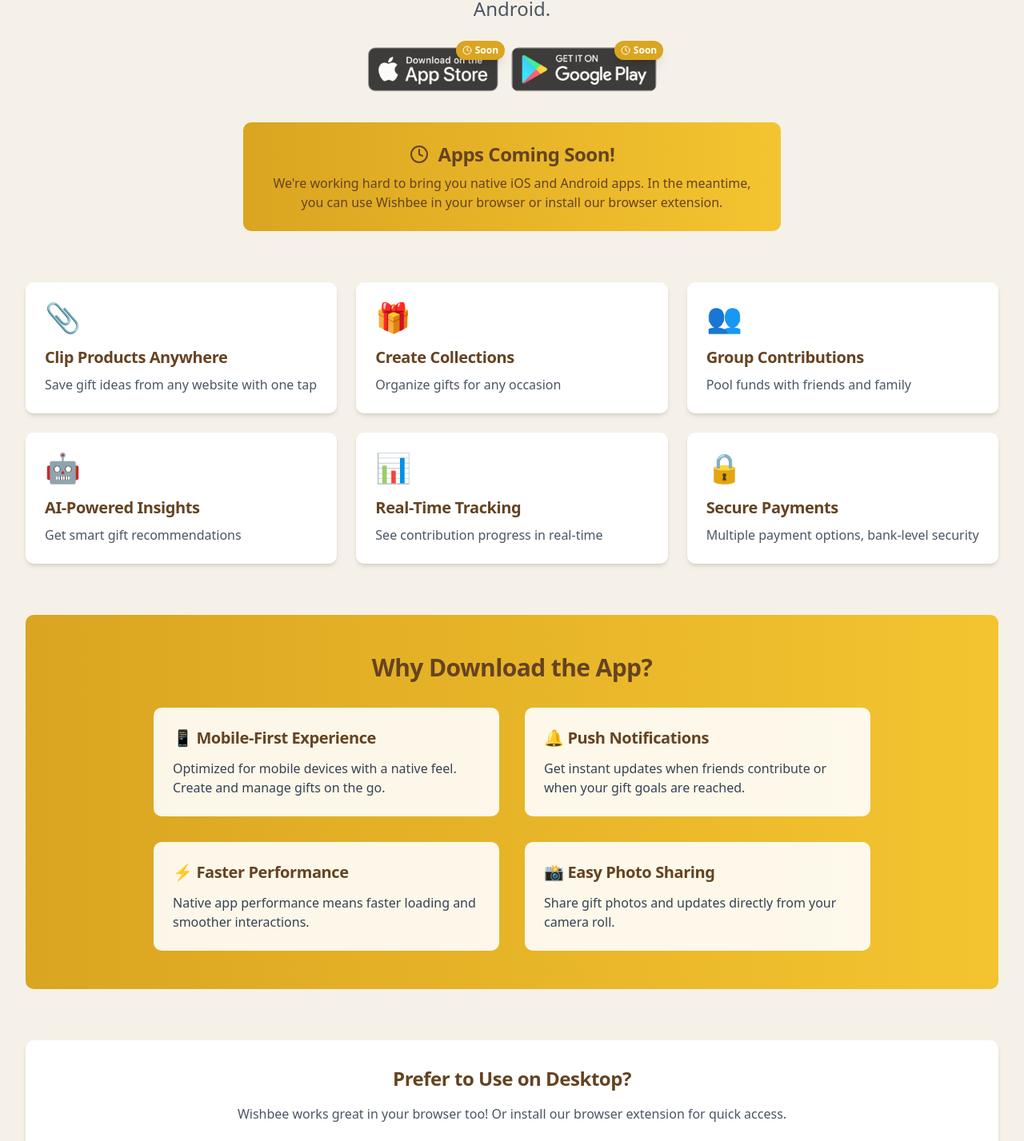
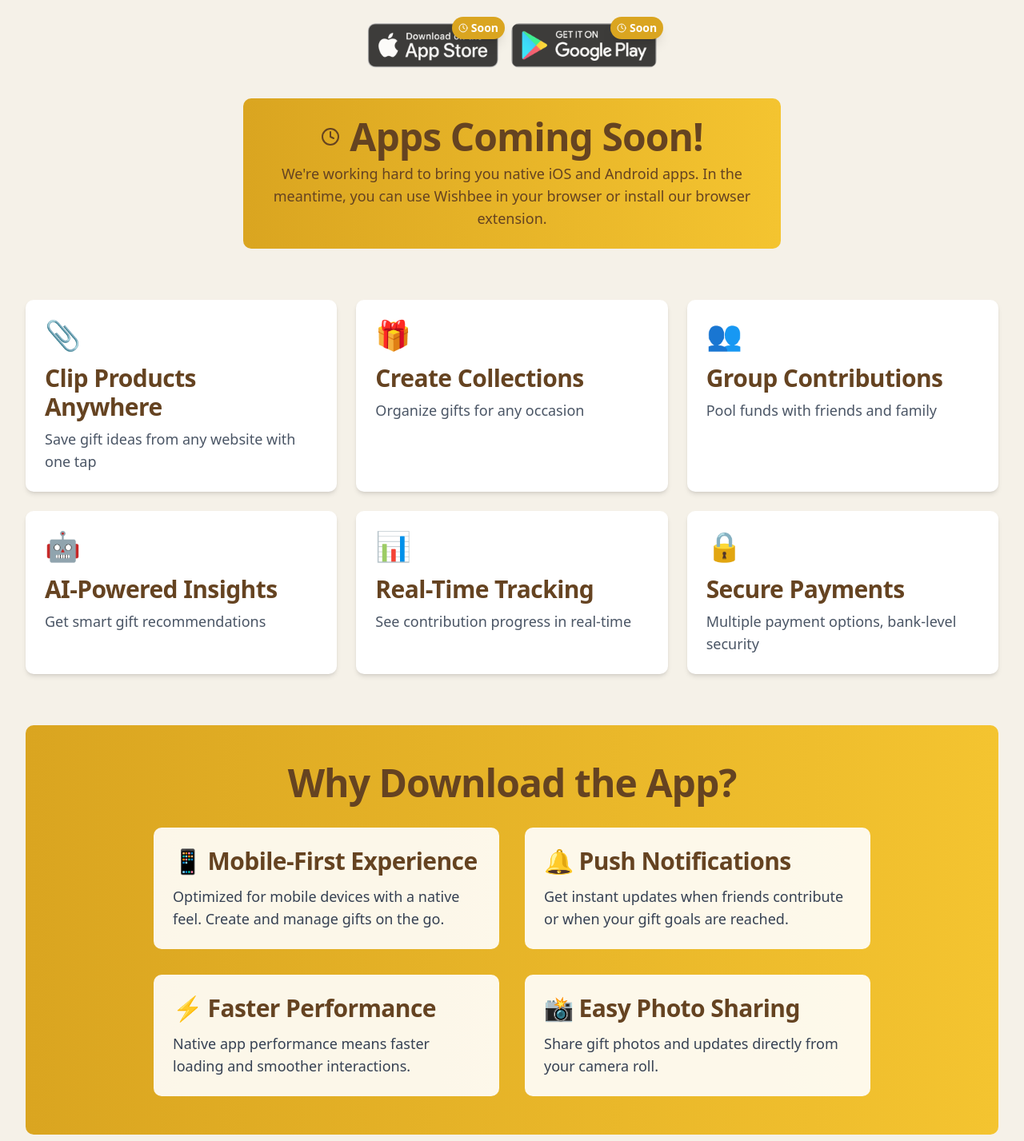
Before and after one commit to wishbeeai/Wishbeeai-Prod-Repo, a Next.js app: page /app-download in a window 1280 px wide. Shown: the part 373-1800 px from the top of the page at 80% size. Built offline with nearby package versions, Linux system fonts and the light colour scheme; no server answers.

Commit message:
Snapshot update 2026-01-03 20:36:28

```diff
--- a/app/app-download/page.tsx
+++ b/app/app-download/page.tsx
@@ -89,10 +89,10 @@ export default function AppDownloadPage() {
           <div className="inline-flex items-center justify-center w-20 h-20 rounded-full bg-gradient-to-r from-[#DAA520] to-[#F4C430] mb-6">
             <Smartphone className="w-10 h-10 text-[#654321]" />
           </div>
-          <h1 className="text-4xl sm:text-5xl md:text-6xl font-extrabold text-[#654321] mb-6">
+          <h1 className="text-xl sm:text-2xl md:text-4xl lg:text-5xl xl:text-6xl font-extrabold leading-[1.1] tracking-tight text-[#654321] mb-6">
             Get the Wishbee App
           </h1>
-          <p className="text-xl sm:text-2xl text-gray-600 max-w-3xl mx-auto mb-8">
+          <p className="text-xs sm:text-sm md:text-lg text-gray-600 max-w-3xl mx-auto mb-8">
             Take group gifting with you wherever you go. Available on iOS and Android.
           </p>
 
@@ -115,7 +115,7 @@ export default function AppDownloadPage() {
                   />
                 </button>
                 {!iosAvailable && (
-                  <div className="absolute -top-2 -right-2 bg-[#DAA520] text-white text-xs font-bold px-2 py-1 rounded-full flex items-center gap-1 shadow-lg">
+                  <div className="absolute -top-2 -right-2 bg-[#DAA520] text-white text-xs sm:text-sm font-bold px-2 py-1 rounded-full flex items-center gap-1 shadow-lg">
                     <Clock className="w-3 h-3" />
                     Soon
                   </div>
@@ -137,7 +137,7 @@ export default function AppDownloadPage() {
                   />
                 </button>
                 {!androidAvailable && (
-                  <div className="absolute -top-2 -right-2 bg-[#DAA520] text-white text-xs font-bold px-2 py-1 rounded-full flex items-center gap-1 shadow-lg">
+                  <div className="absolute -top-2 -right-2 bg-[#DAA520] text-white text-xs sm:text-sm font-bold px-2 py-1 rounded-full flex items-center gap-1 shadow-lg">
                     <Clock className="w-3 h-3" />
                     Soon
                   </div>
@@ -151,9 +151,9 @@ export default function AppDownloadPage() {
             <div className="bg-gradient-to-r from-[#DAA520] to-[#F4C430] rounded-lg p-6 max-w-2xl mx-auto mb-8">
               <div className="flex items-center gap-3 justify-center mb-2">
                 <Clock className="w-6 h-6 text-[#654321]" />
-                <h2 className="text-2xl font-bold text-[#654321]">Apps Coming Soon!</h2>
+                <h2 className="text-2xl sm:text-3xl md:text-4xl lg:text-5xl font-bold text-[#654321]">Apps Coming Soon!</h2>
               </div>
-              <p className="text-center text-[#654321]">
+              <p className="text-center text-xs sm:text-sm md:text-lg text-[#654321]">
                 We're working hard to bring you native iOS and Android apps.
                 In the meantime, you can use Wishbee in your browser or install our browser extension.
               </p>
@@ -165,7 +165,7 @@ export default function AppDownloadPage() {
             <div className="bg-white rounded-lg shadow-md p-4 max-w-md mx-auto mb-8">
               <div className="flex items-center gap-3">
                 <CheckCircle className="w-6 h-6 text-green-600" />
-                <p className="text-gray-700">
+                <p className="text-xs sm:text-sm md:text-lg text-gray-700">
                   We detected you're on {platform === "ios" ? "iOS" : "Android"}.
                   Click the button above to download!
                 </p>
@@ -179,37 +179,37 @@ export default function AppDownloadPage() {
           {features.map((feature, index) => (
             <div key={index} className="bg-white rounded-lg shadow-md p-6 hover:shadow-lg transition-shadow">
               <div className="text-4xl mb-4">{feature.icon}</div>
-              <h3 className="text-xl font-bold text-[#654321] mb-2">{feature.title}</h3>
-              <p className="text-gray-600">{feature.description}</p>
+              <h3 className="text-base sm:text-lg md:text-xl lg:text-2xl xl:text-3xl font-semibold text-[#654321] mb-2">{feature.title}</h3>
+              <p className="text-xs sm:text-sm md:text-lg text-gray-600">{feature.description}</p>
             </div>
           ))}
         </div>
 
         {/* Why Download Section */}
         <div className="bg-gradient-to-r from-[#DAA520] to-[#F4C430] rounded-lg p-8 md:p-12 mb-16">
-          <h2 className="text-3xl font-bold text-[#654321] text-center mb-8">Why Download the App?</h2>
+          <h2 className="text-2xl sm:text-3xl md:text-4xl lg:text-5xl font-bold text-[#654321] text-center mb-8">Why Download the App?</h2>
           <div className="grid grid-cols-1 md:grid-cols-2 gap-8 max-w-4xl mx-auto">
             <div className="bg-white/90 rounded-lg p-6">
-              <h3 className="text-xl font-bold text-[#654321] mb-3">📱 Mobile-First Experience</h3>
-              <p className="text-gray-700">
+              <h3 className="text-base sm:text-lg md:text-xl lg:text-2xl xl:text-3xl font-semibold text-[#654321] mb-3">📱 Mobile-First Experience</h3>
+              <p className="text-xs sm:text-sm md:text-lg text-gray-700">
                 Optimized for mobile devices with a native feel. Create and manage gifts on the go.
               </p>
             </div>
             <div className="bg-white/90 rounded-lg p-6">
-              <h3 className="text-xl font-bold text-[#654321] mb-3">🔔 Push Notifications</h3>
-              <p className="text-gray-700">
+              <h3 className="text-base sm:text-lg md:text-xl lg:text-2xl xl:text-3xl font-semibold text-[#654321] mb-3">🔔 Push Notifications</h3>
+              <p className="text-xs sm:text-sm md:text-lg text-gray-700">
                 Get instant updates when friends contribute or when your gift goals are reached.
               </p>
             </div>
             <div className="bg-white/90 rounded-lg p-6">
-              <h3 className="text-xl font-bold text-[#654321] mb-3">⚡ Faster Performance</h3>
-              <p className="text-gray-700">
+              <h3 className="text-base sm:text-lg md:text-xl lg:text-2xl xl:text-3xl font-semibold text-[#654321] mb-3">⚡ Faster Performance</h3>
+              <p className="text-xs sm:text-sm md:text-lg text-gray-700">
                 Native app performance means faster loading and smoother interactions.
               </p>
             </div>
             <div className="bg-white/90 rounded-lg p-6">
-              <h3 className="text-xl font-bold text-[#654321] mb-3">📸 Easy Photo Sharing</h3>
-              <p className="text-gray-700">
+              <h3 className="text-base sm:text-lg md:text-xl lg:text-2xl xl:text-3xl font-semibold text-[#654321] mb-3">📸 Easy Photo Sharing</h3>
+              <p className="text-xs sm:text-sm md:text-lg text-gray-700">
                 Share gift photos and updates directly from your camera roll.
               </p>
             </div>
@@ -218,21 +218,21 @@ export default function AppDownloadPage() {
 
         {/* Alternative Download Options */}
         <div className="bg-white rounded-lg shadow-md p-8 text-center">
-          <h2 className="text-2xl font-bold text-[#654321] mb-4">Prefer to Use on Desktop?</h2>
-          <p className="text-gray-600 mb-6">
+          <h2 className="text-2xl sm:text-3xl md:text-4xl lg:text-5xl font-bold text-[#654321] mb-4">Prefer to Use on Desktop?</h2>
+          <p className="text-xs sm:text-sm md:text-lg text-gray-600 mb-6">
             Wishbee works great in your browser too! Or install our browser extension for quick access.
           </p>
           <div className="flex flex-wrap justify-center gap-4">
             <Link
               href="/"
-              className="inline-flex items-center gap-2 bg-gradient-to-r from-[#DAA520] to-[#F4C430] text-[#654321] px-6 py-3 rounded-full font-semibold hover:from-[#F4C430] hover:to-[#DAA520] transition-all shadow-lg hover:shadow-xl"
+              className="inline-flex items-center gap-2 bg-gradient-to-r from-[#DAA520] to-[#F4C430] text-[#654321] px-6 py-3 rounded-full text-sm sm:text-base md:text-lg font-semibold hover:from-[#F4C430] hover:to-[#DAA520] transition-all shadow-lg hover:shadow-xl"
             >
               Use Web App
               <ArrowRight className="w-5 h-5" />
             </Link>
             <Link
               href="/"
-              className="inline-flex items-center gap-2 border-2 border-[#8B4513] text-[#8B4513] px-6 py-3 rounded-full font-semibold hover:bg-[#8B4513] hover:text-white transition-all"
+              className="inline-flex items-center gap-2 border-2 border-[#8B4513] text-[#8B4513] px-6 py-3 rounded-full text-sm sm:text-base md:text-lg font-semibold hover:bg-[#8B4513] hover:text-white transition-all"
             >
               Install Extension
               <Download className="w-5 h-5" />
```
